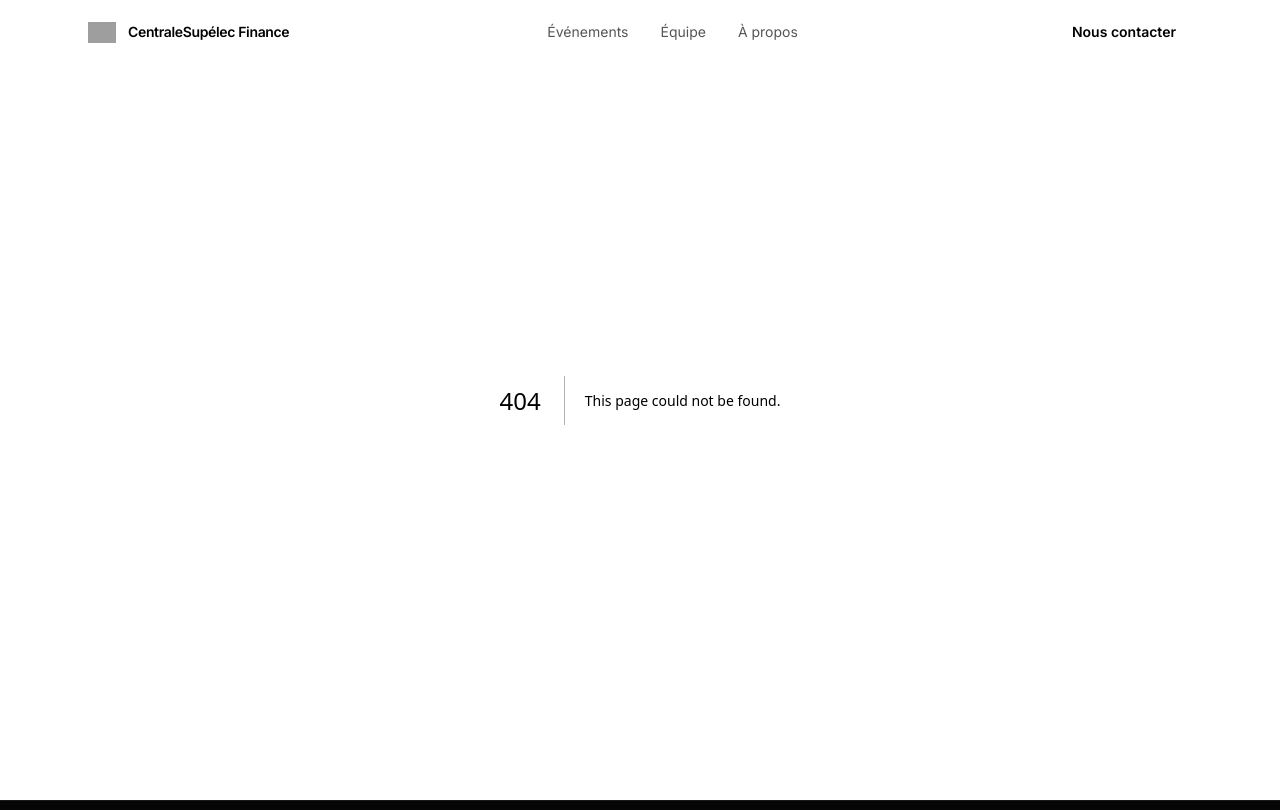
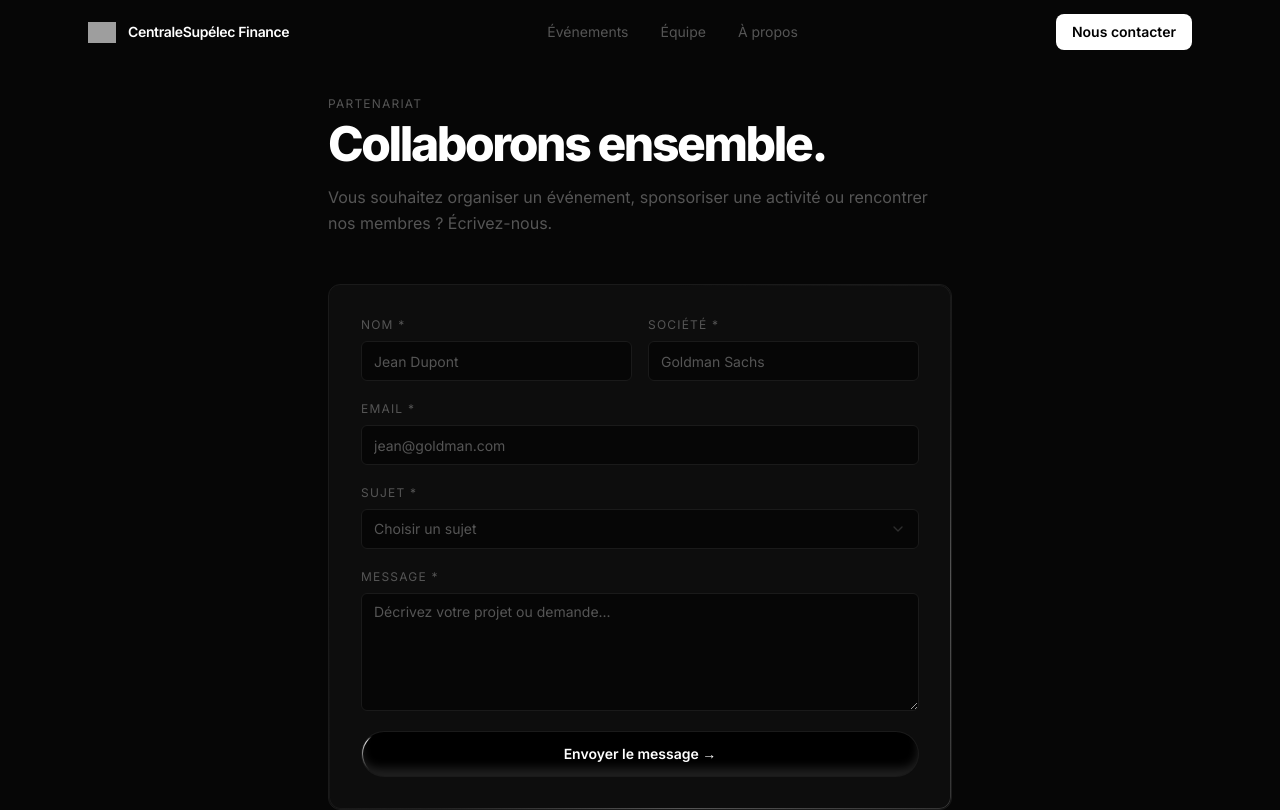
Before and after one commit to Nathxxxn/csf-website, a Next.js app: page /contact in a window 1280 px wide. Before the commit this address had no page. Shown: the top 810 px of the page. Built offline with nearby package versions, Linux system fonts and the light colour scheme; grey boxes are pictures that could not be loaded.

Commit message:
feat: add Contact page with Server Action and Resend email

```diff
--- /dev/null
+++ b/app/contact/actions.ts
@@ -0,0 +1,56 @@
+'use server'
+
+import { Resend } from 'resend'
+
+interface ContactFormData {
+  name: string
+  company: string
+  email: string
+  subject: string
+  message: string
+}
+
+interface ActionResult {
+  success: boolean
+  error?: string
+}
+
+function validateEmail(email: string): boolean {
+  return /^[^\s@]+@[^\s@]+\.[^\s@]+$/.test(email)
+}
+
+export async function sendContactEmail(data: ContactFormData): Promise<ActionResult> {
+  if (!data.name.trim()) {
+    return { success: false, error: 'Le nom est requis.' }
+  }
+  if (!validateEmail(data.email)) {
+    return { success: false, error: "L'adresse email n'est pas valide." }
+  }
+  if (data.message.trim().length < 10) {
+    return { success: false, error: 'Le message est trop court (10 caractères minimum).' }
+  }
+
+  const resend = new Resend(process.env.RESEND_API_KEY)
+  const to = process.env.CONTACT_EMAIL ?? 'contact@csf.fr'
+
+  const { error } = await resend.emails.send({
+    from: 'CSF Contact <onboarding@resend.dev>',
+    to,
+    subject: `[CSF] Nouveau message — ${data.subject} (${data.company})`,
+    html: `
+      <h2>Nouveau message via le site CSF</h2>
+      <p><strong>Nom :</strong> ${data.name}</p>
+      <p><strong>Société :</strong> ${data.company}</p>
+      <p><strong>Email :</strong> ${data.email}</p>
+      <p><strong>Sujet :</strong> ${data.subject}</p>
+      <hr />
+      <p>${data.message.replace(/\n/g, '<br>')}</p>
+    `,
+  })
+
+  if (error) {
+    return { success: false, error: "Une erreur est survenue lors de l'envoi." }
+  }
+
+  return { success: true }
+}
--- /dev/null
+++ b/app/contact/page.tsx
@@ -0,0 +1,135 @@
+'use client'
+
+import { useState } from 'react'
+import { toast } from 'sonner'
+import { ShineBorder } from '@/components/ui/shine-border'
+import { ShimmerButton } from '@/components/ui/shimmer-button'
+import { BlurFade } from '@/components/ui/blur-fade'
+import { Input } from '@/components/ui/input'
+import { Textarea } from '@/components/ui/textarea'
+import { Select, SelectContent, SelectItem, SelectTrigger, SelectValue } from '@/components/ui/select'
+import { sendContactEmail } from './actions'
+
+const SUBJECTS = [
+  { value: 'partnership', label: 'Partenariat événementiel' },
+  { value: 'sponsoring', label: 'Sponsoring' },
+  { value: 'conference', label: 'Conférence / Workshop' },
+  { value: 'recruiting', label: 'Recrutement' },
+  { value: 'other', label: 'Autre' },
+]
+
+export default function ContactPage() {
+  const [loading, setLoading] = useState(false)
+  const [subject, setSubject] = useState('')
+
+  async function handleSubmit(e: React.FormEvent<HTMLFormElement>) {
+    e.preventDefault()
+    setLoading(true)
+
+    const form = e.currentTarget
+    const data = {
+      name: (form.elements.namedItem('name') as HTMLInputElement).value,
+      company: (form.elements.namedItem('company') as HTMLInputElement).value,
+      email: (form.elements.namedItem('email') as HTMLInputElement).value,
+      subject,
+      message: (form.elements.namedItem('message') as HTMLTextAreaElement).value,
+    }
+
+    const result = await sendContactEmail(data)
+    setLoading(false)
+
+    if (result.success) {
+      toast.success('Message envoyé !', {
+        description: 'Nous vous répondrons dans les meilleurs délais.',
+      })
+      form.reset()
+      setSubject('')
+    } else {
+      toast.error('Erreur', { description: result.error })
+    }
+  }
+
+  return (
+    <div className="pt-24 pb-24 px-6 max-w-2xl mx-auto">
+      <BlurFade delay={0.1} inView>
+        <p className="text-xs tracking-widest uppercase text-muted-foreground mb-2">
+          Partenariat
+        </p>
+        <h1 className="text-5xl font-extrabold tracking-tighter mb-4">
+          Collaborons ensemble.
+        </h1>
+        <p className="text-muted-foreground leading-relaxed mb-12">
+          Vous souhaitez organiser un événement, sponsoriser une activité ou rencontrer nos membres ? Écrivez-nous.
+        </p>
+      </BlurFade>
+
+      <BlurFade delay={0.2} inView>
+        <div className="relative rounded-xl border border-border bg-card p-8">
+          <ShineBorder shineColor={['#333', '#555', '#222']} />
+          <form onSubmit={handleSubmit} className="flex flex-col gap-5">
+            <div className="grid grid-cols-1 sm:grid-cols-2 gap-4">
+              <div className="flex flex-col gap-2">
+                <label htmlFor="name" className="text-xs tracking-widest uppercase text-muted-foreground">
+                  Nom *
+                </label>
+                <Input id="name" name="name" required placeholder="Jean Dupont" />
+              </div>
+              <div className="flex flex-col gap-2">
+                <label htmlFor="company" className="text-xs tracking-widest uppercase text-muted-foreground">
+                  Société *
+                </label>
+                <Input id="company" name="company" required placeholder="Goldman Sachs" />
+              </div>
+            </div>
+
+            <div className="flex flex-col gap-2">
+              <label htmlFor="email" className="text-xs tracking-widest uppercase text-muted-foreground">
+                Email *
+              </label>
+              <Input id="email" name="email" type="email" required placeholder="jean@goldman.com" />
+            </div>
+
+            <div className="flex flex-col gap-2">
+              <label className="text-xs tracking-widest uppercase text-muted-foreground">
+                Sujet *
+              </label>
+              <Select onValueChange={setSubject} value={subject}>
+                <SelectTrigger>
+                  <SelectValue placeholder="Choisir un sujet" />
+                </SelectTrigger>
+                <SelectContent>
+                  {SUBJECTS.map(s => (
+                    <SelectItem key={s.value} value={s.value}>
+                      {s.label}
+                    </SelectItem>
+                  ))}
+                </SelectContent>
+              </Select>
+            </div>
+
+            <div className="flex flex-col gap-2">
+              <label htmlFor="message" className="text-xs tracking-widest uppercase text-muted-foreground">
+                Message *
+              </label>
+              <Textarea
+                id="message"
+                name="message"
+                required
+                rows={5}
+                placeholder="Décrivez votre projet ou demande..."
+              />
+            </div>
+
+            <ShimmerButton
+              type="submit"
+              disabled={loading || !subject}
+              className="w-full py-3 text-sm font-semibold"
+            >
+              {loading ? 'Envoi en cours...' : 'Envoyer le message →'}
+            </ShimmerButton>
+          </form>
+        </div>
+      </BlurFade>
+    </div>
+  )
+}
```
Also changed, not shown: 1 other file (tests, documents, lock files or other folders).
